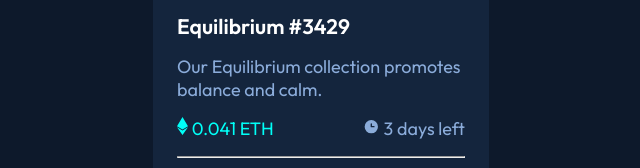
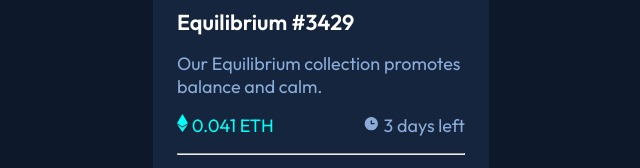
Before and after one commit to Norton794/nft-preview, a plain HTML site: page index.html in a window 1280 px wide. Shown: the part 360-528 px from the top of the page, 319-959 px from the left. Drawn offline with Linux system fonts and the light colour scheme.

Commit message:
changed css

```diff
--- a/css/main.css
+++ b/css/main.css
@@ -59,7 +59,10 @@
   cursor: pointer;
 }
 
-
+.container__header{
+    margin-top: .5em;
+    font-size: 1.2em;
+}
 
 h3 {
   margin-top: 1rem;
--- a/index.html
+++ b/index.html
@@ -39,7 +39,7 @@
           </div>
 
         </figure>
-        <h3 class="container__header"><a>Equilibrium #3429</a></h3>
+        <h1 class="container__header"><a>Equilibrium #3429</a></h1>
         <p class="container__description">
           Our Equilibrium collection promotes balance and calm.
         </p>
@@ -76,14 +76,16 @@
         </footer>
 
       </article>
+
+      <div class="attribution">
+        Challenge by
+        <a href="https://www.frontendmentor.io?ref=challenge" target="_blank">
+          Frontend Mentor </a
+        >. Coded by <a href="https://github.com/Norton794">Norton</a>.
+      </div>
     </main>
 
-    <div class="attribution">
-      Challenge by
-      <a href="https://www.frontendmentor.io?ref=challenge" target="_blank">
-        Frontend Mentor </a
-      >. Coded by <a href="https://github.com/Norton794">Norton</a>.
-    </div>
+
     <script src="js/main.js"></script>
   </body>
 </html>
```
